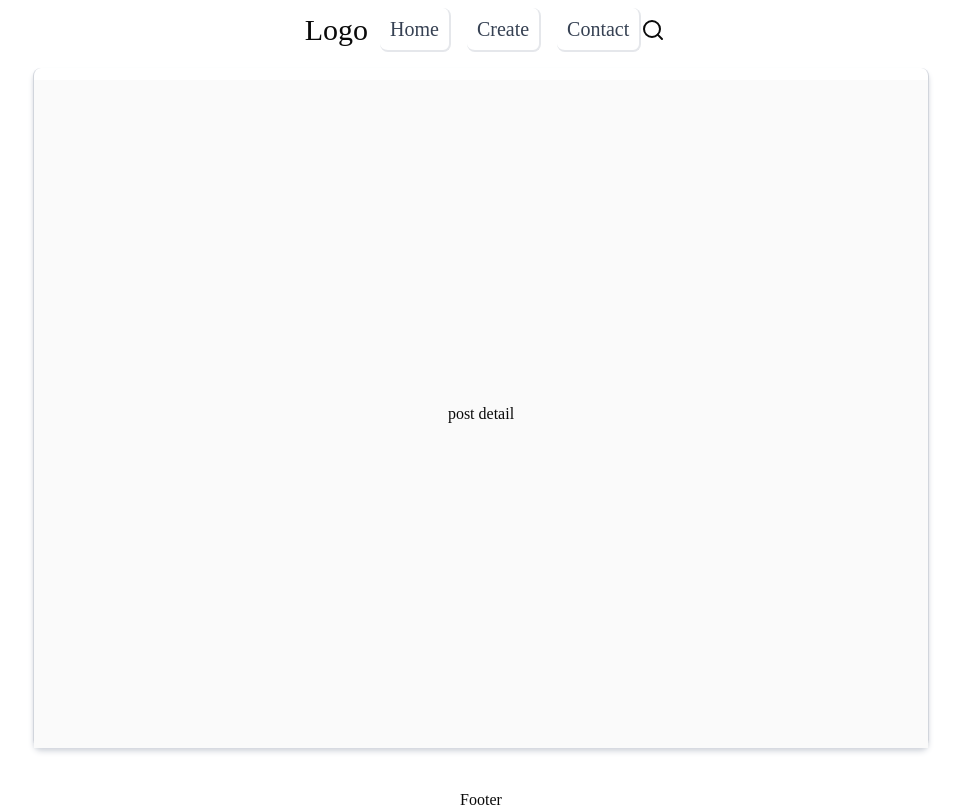
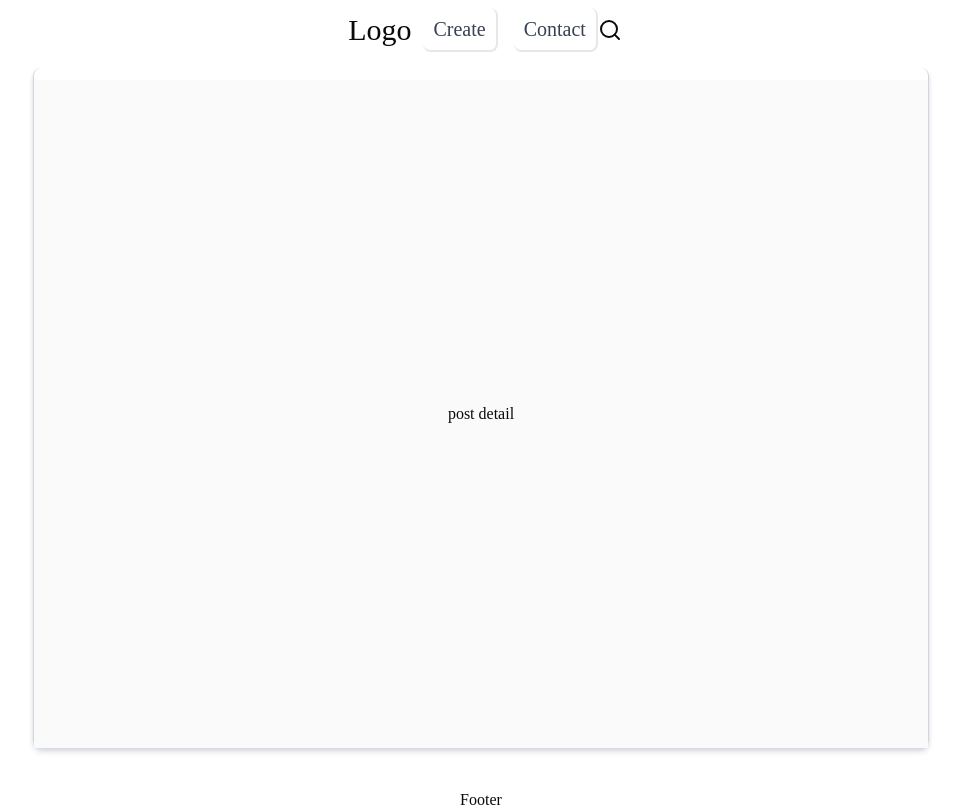
Before and after one commit to PREPMND/BlogMait, a Next.js app: page / in a window 1280 px wide. Shown: the whole page, without its empty margins (159-1120 px from the left). Built offline with nearby package versions, Linux system fonts and the light colour scheme.

Commit message:
Aug 5, 2026, 3:34 PM

```diff
--- a/components/layout/header.tsx
+++ b/components/layout/header.tsx
@@ -2,9 +2,6 @@ import { Search } from "lucide-react"
 import Link from "next/link"
 export default function Header() {
     const navItems = [
-        {
-            label: 'Home', href: "/"
-        },
         {
             label: 'Create', href: "/post/create"
         },
```
